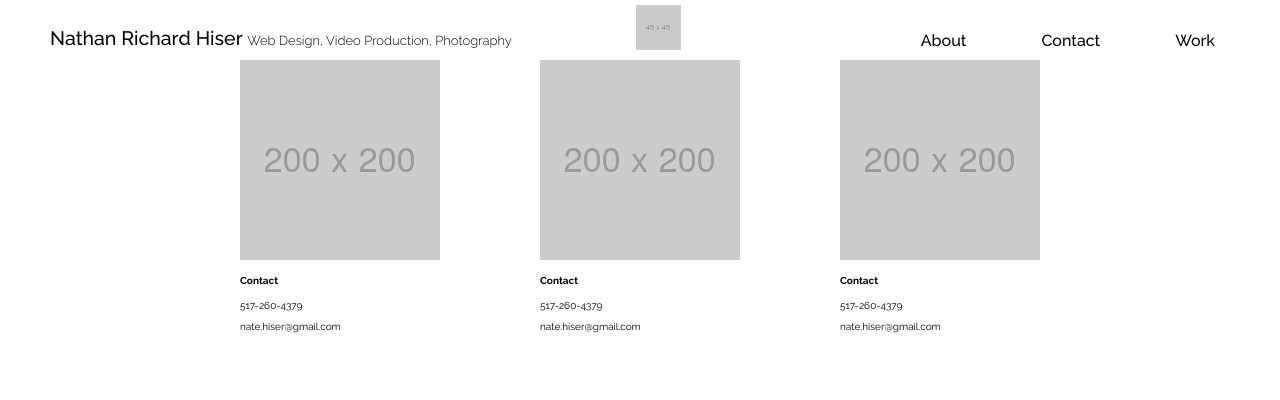
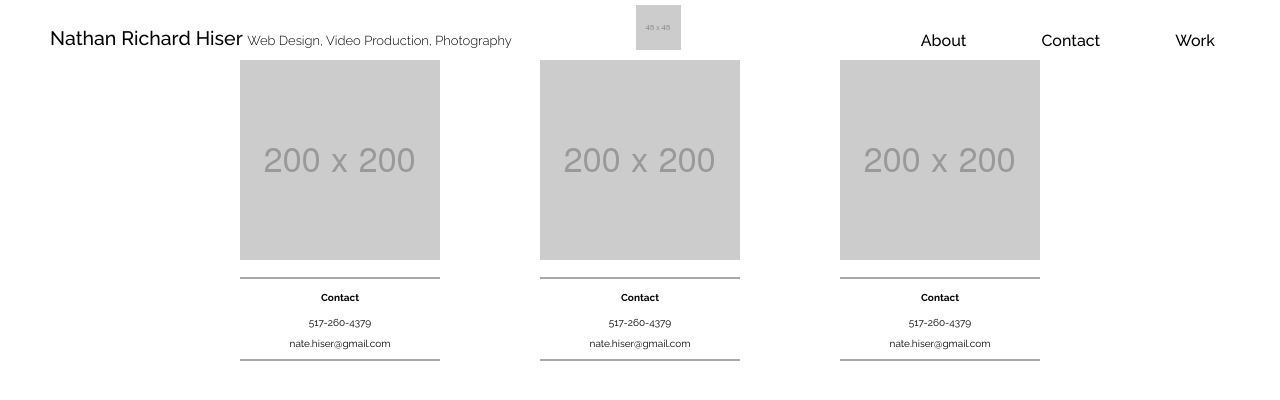
Before and after one commit to NateHiser/JekyllPortfolio, a Jekyll site: the page built from index.md, in a window 1280 px wide. Shown: the top 400 px of the page. Built offline with Jekyll 4.4.1, drawn with Linux system fonts in a browser that asks for light colours.

Commit message:
basicContentLayout

```diff
--- a/_includes/footer.html
+++ b/_includes/footer.html
@@ -3,21 +3,27 @@
 
   <div class="footerNotes">
     <img src="images/contact.png">
+    <div class="border">
       <h4>Contact</h4>
       <p>517-260-4379</p>
       <p>nate.hiser@gmail.com</p>
     </div>
+  </div>
   <div class="footerNotes">
     <img src="images/contact.png">
+    <div class="border">
       <h4>Contact</h4>
       <p>517-260-4379</p>
       <p>nate.hiser@gmail.com</p>
     </div>
+  </div>
   <div class="footerNotes">
     <img src="images/contact.png">
+    <div class="border">
       <h4>Contact</h4>
       <p>517-260-4379</p>
       <p>nate.hiser@gmail.com</p>
+    </div>
   </div>
 
 </footer>
--- a/styles.css
+++ b/styles.css
@@ -10,10 +10,20 @@ body {
   max-width: 1200px;
 }
 
+.border{
+  margin-top:15px;
+    border-bottom: 2px solid darkgrey;
+    border-top: 2px solid darkgrey;
+}
+
 footer{
   margin: 0 200px;
   display:flex;
   justify-content: space-between;
+}
+
+.footerNotes{
+  text-align: center;
 }
 
 h1 {
```
Also changed, not shown: 5 other files. Lines whose indentation alone changed are shown as unchanged.
